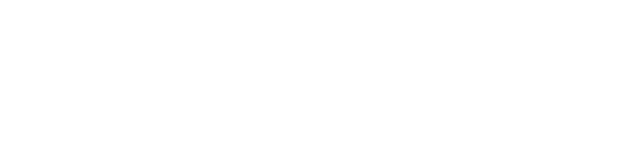
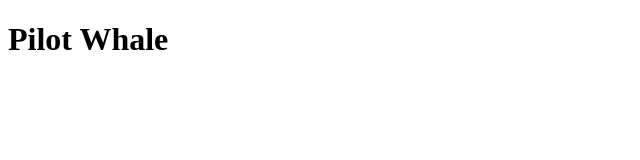
Before and after one commit to lagfoss/whatever, a plain HTML site: page index.html in a window 1280 px wide. Shown: the whole page, without its empty margins (0-640 px from the left). Drawn offline with Linux system fonts and the light colour scheme.

Commit message:
2. start

```diff
--- a/index.html
+++ b/index.html
@@ -2,9 +2,9 @@
 <html>
   <head>
     <meta charset="utf-8">
-    <title></title>
+    <title>Whatever</title>
   </head>
   <body>
-
+    <h1>Pilot Whale</h1>
   </body>
 </html>
```
